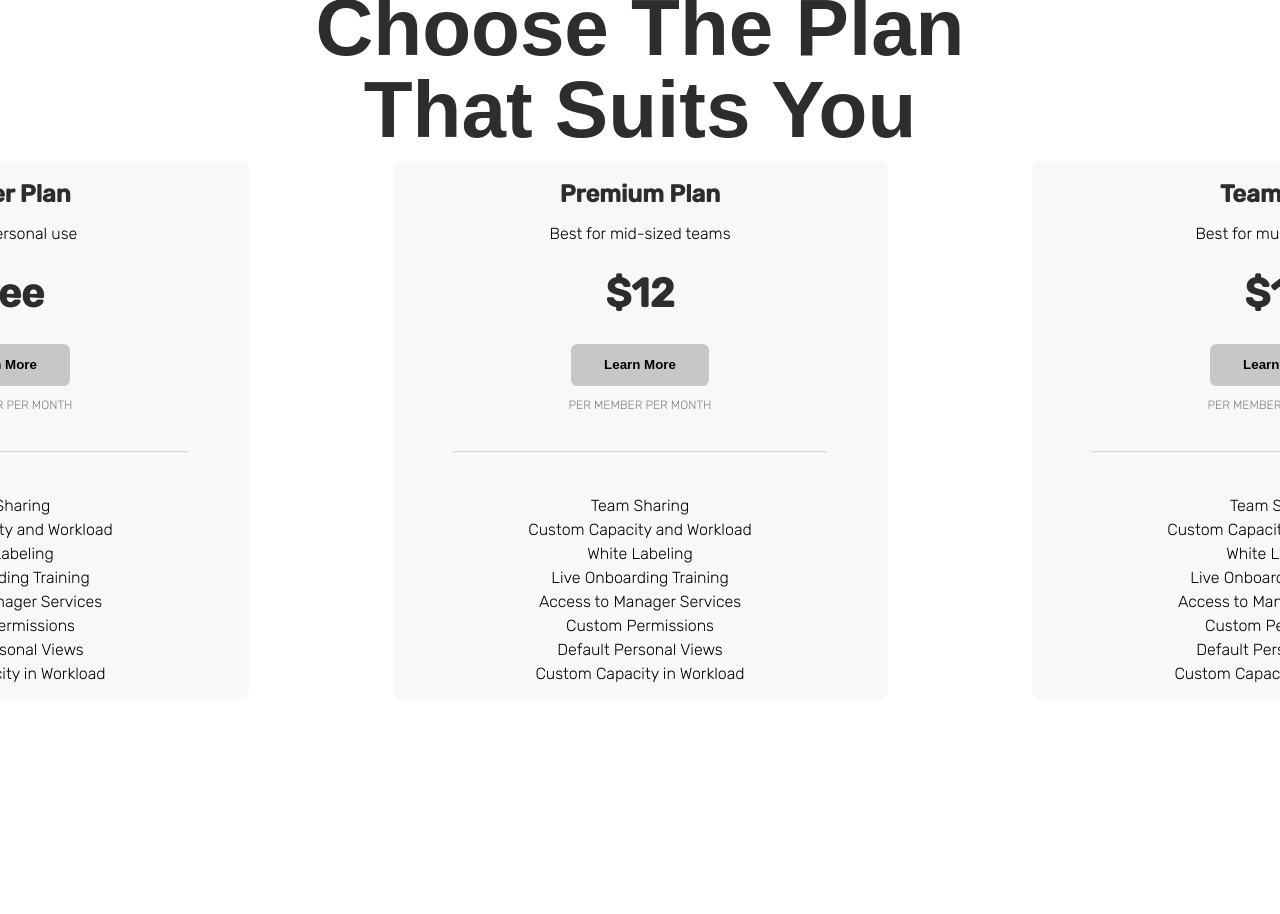
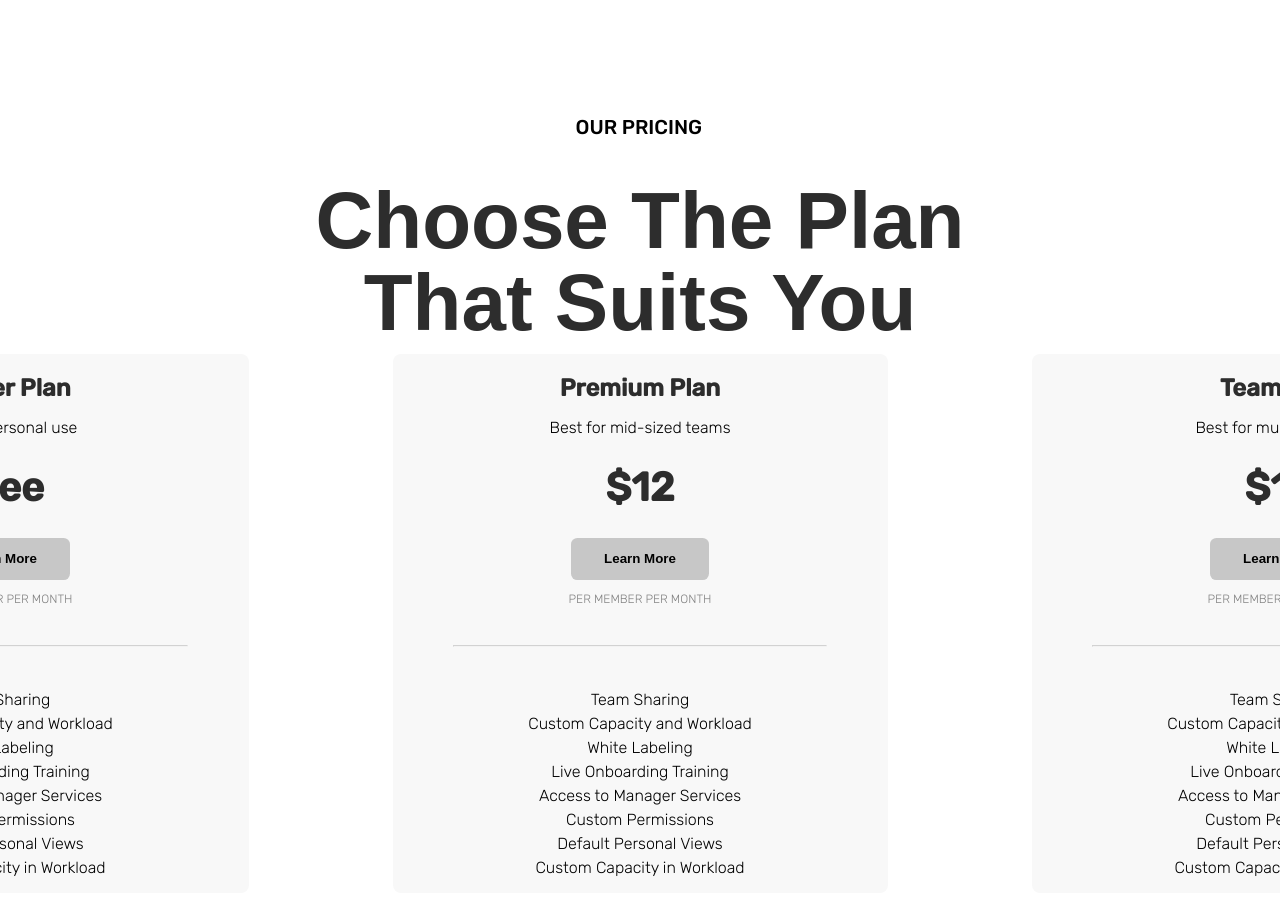
Before and after one commit to Vebloc/Workflo_EXT, a React (Create React App) app: page / in a window 1280 px wide. Shown: the top 914 px of the page. Built offline with nearby package versions, Linux system fonts and the light colour scheme; a web font is replaced by a local one.

Commit message:
add plan.jsx component for pricing table

```diff
--- /dev/null
+++ b/src/components/pages/Plan.jsx
@@ -0,0 +1,25 @@
+import React from "react";
+
+const Plan = (props) => {
+  const { name, description, price, details } = props;
+
+  return (
+    <div className="pricing-column">
+      <h2>{name}</h2>
+      <ul>{description}</ul>
+      <h1 className="price">{price}</h1>
+      <button>Learn More</button>
+      <ul className="member-price-text">PER MEMBER PER MONTH</ul>
+      <br></br>
+      <hr></hr>
+      <br></br>
+      <ul>
+        {details.map((detail, index) => (
+          <li key={index}>{detail}</li>
+        ))}
+      </ul>
+    </div>
+  );
+};
+
+export default Plan;
--- a/src/components/pages/PricingTable.jsx
+++ b/src/components/pages/PricingTable.jsx
@@ -1,76 +1,68 @@
+
 import React from "react";
+import Plan from "./Plan";
 import '../../styles/PricingTable.css';
 
 const PricingTable = () => {
-    return (
-      <div className="container">
-        <h3 className="header">Choose The Plan That Suits You</h3>
-        <div className="pricing-table">
-          <div className="pricing-column">
-            <h2>Starter Plan</h2>
-            <ul>Best for personal use</ul>
-            <h1 className="price">Free</h1>
-            <button>Learn More</button>
-            <ul className="member-price-text">PER MEMBER PER MONTH</ul>
-            <br></br>
-            <hr></hr>
-            <br></br>
-            <ul>
-            <li>Team Sharing</li>
-            <li>Custom Capacity and Workload</li>
-            <li>White Labeling</li>
-            <li>Live Onboarding Training</li>
-            <li>Access to Manager Services</li>
-            <li>Custom Permissions</li>
-            <li>Default Personal Views</li>
-            <li>Custom Capacity in Workload</li>
-          </ul>
-        </div>
+  const starterPlanDetails = [
+    "Team Sharing",
+    "Custom Capacity and Workload",
+    "White Labeling",
+    "Live Onboarding Training",
+    "Access to Manager Services",
+    "Custom Permissions",
+    "Default Personal Views",
+    "Custom Capacity in Workload",
+  ];
 
-        <div className="pricing-column">
-          <h2>Premium Plan</h2>
-          <ul>Best for mid-sized teams</ul>
-          <h1 className="price">$12</h1>
-          <button>Learn More</button>
-          <ul className="member-price-text">PER MEMBER PER MONTH</ul>
-          <br></br>
-          <hr></hr>
-          <br></br>
-          <ul>
-            <li>Team Sharing</li>
-            <li>Custom Capacity and Workload</li>
-            <li>White Labeling</li>
-            <li>Live Onboarding Training</li>
-            <li>Access to Manager Services</li>
-            <li>Custom Permissions</li>
-            <li>Default Personal Views</li>
-            <li>Custom Capacity in Workload</li>
-          </ul>
-        </div>
+  const premiumPlanDetails = [
+    "Team Sharing",
+    "Custom Capacity and Workload",
+    "White Labeling",
+    "Live Onboarding Training",
+    "Access to Manager Services",
+    "Custom Permissions",
+    "Default Personal Views",
+    "Custom Capacity in Workload",
+  ];
 
-        <div className="pricing-column">
-          <h2>Team Plan</h2>
-          <ul>Best for multiple teams</ul>
-          <h1 className="price">$19</h1>
-          <button>Learn More</button>
-          <ul className="member-price-text">PER MEMBER PER MONTH</ul>
-          <br></br>
-          <hr></hr>
-          <br></br>
-          <ul>
-            <li>Team Sharing</li>
-            <li>Custom Capacity and Workload</li>
-            <li>White Labeling</li>
-            <li>Live Onboarding Training</li>
-            <li>Access to Manager Services</li>
-            <li>Custom Permissions</li>
-            <li>Default Personal Views</li>
-            <li>Custom Capacity in Workload</li>
-          </ul>
-        </div>
+  const teamPlanDetails = [
+    "Team Sharing",
+    "Custom Capacity and Workload",
+    "White Labeling",
+    "Live Onboarding Training",
+    "Access to Manager Services",
+    "Custom Permissions",
+    "Default Personal Views",
+    "Custom Capacity in Workload",
+  ];
+
+  return (
+    <div className="container">
+      <header className="header">OUR PRICING</header>
+      <h3 className="title">Choose The Plan That Suits You</h3>
+      <div className="pricing-table">
+        <Plan
+          name="Starter Plan"
+          description="Best for personal use"
+          price="Free"
+          details={starterPlanDetails}
+        />
+        <Plan
+          name="Premium Plan"
+          description="Best for mid-sized teams"
+          price="$12"
+          details={premiumPlanDetails}
+        />
+        <Plan
+          name="Team Plan"
+          description="Best for multiple teams"
+          price="$19"
+          details={teamPlanDetails}
+        />
       </div>
     </div>
-    );
-  };
+  );
+};
 
-  export default PricingTable;
+export default PricingTable;
--- a/src/styles/PricingTable.css
+++ b/src/styles/PricingTable.css
@@ -3,13 +3,26 @@ body {
   display: flex;
   justify-content: center;
   align-items: center;
-  height: 100vh;
+  /* height: 100vh; */
 }
 
 .header {
+  width: 127px;
+  height: 24px;
+  margin-top: 116px;
+  padding-left: 896px;
+  padding-right: 896px;
+  font-family: 'Rubik', sans-serif;
+  font-weight: 500;
+  font-size: 20px;
+  line-height: 23.7px;
+  color: #000000;
+}
+.title {
   width: 695px;
   height: 164px;
-  padding-top: 178px;
+  margin-top: 178px;
+  padding-top: 40px;
   padding-left: 613px;
   padding-right: 613px;
   margin: auto;
```
